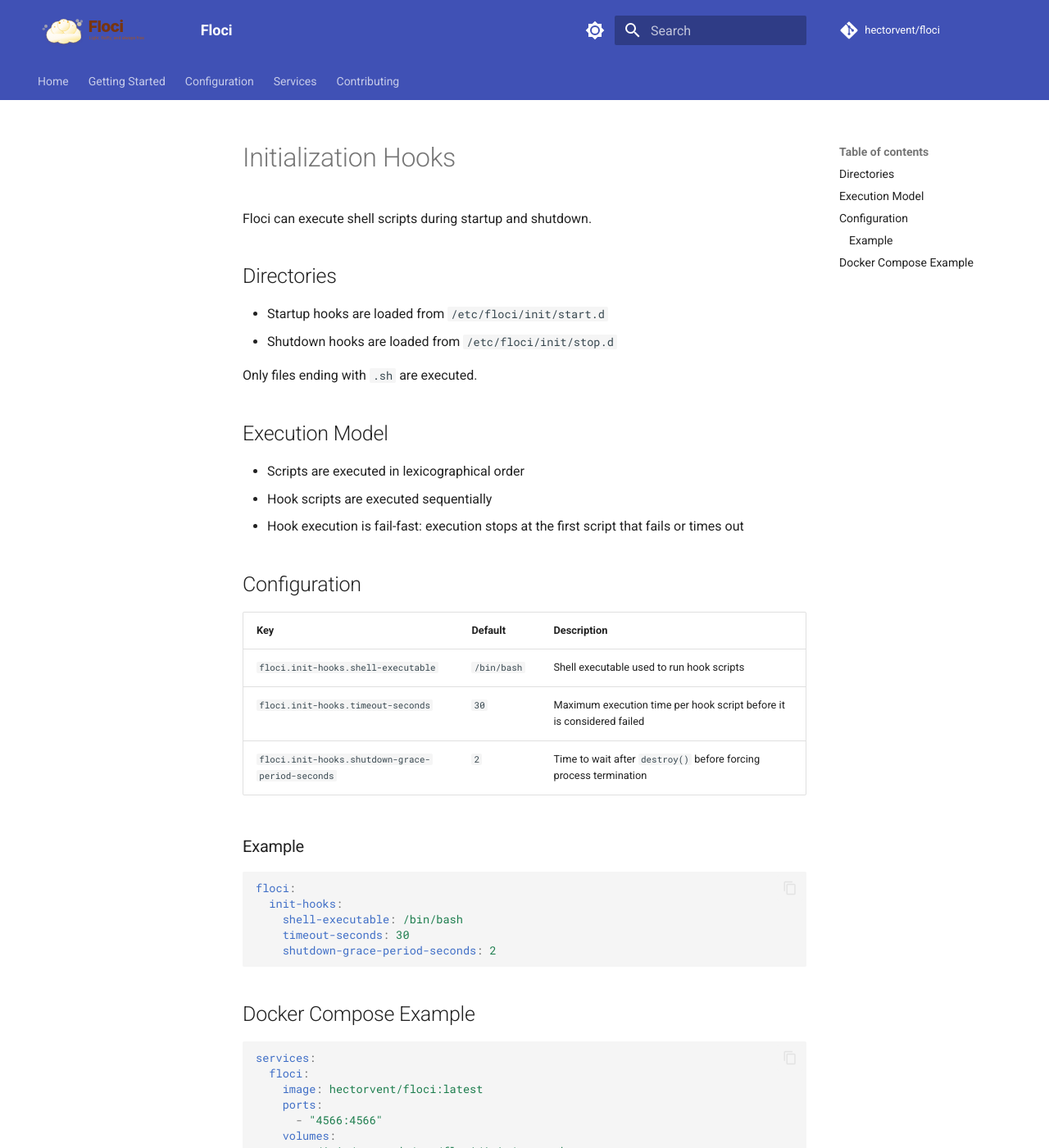
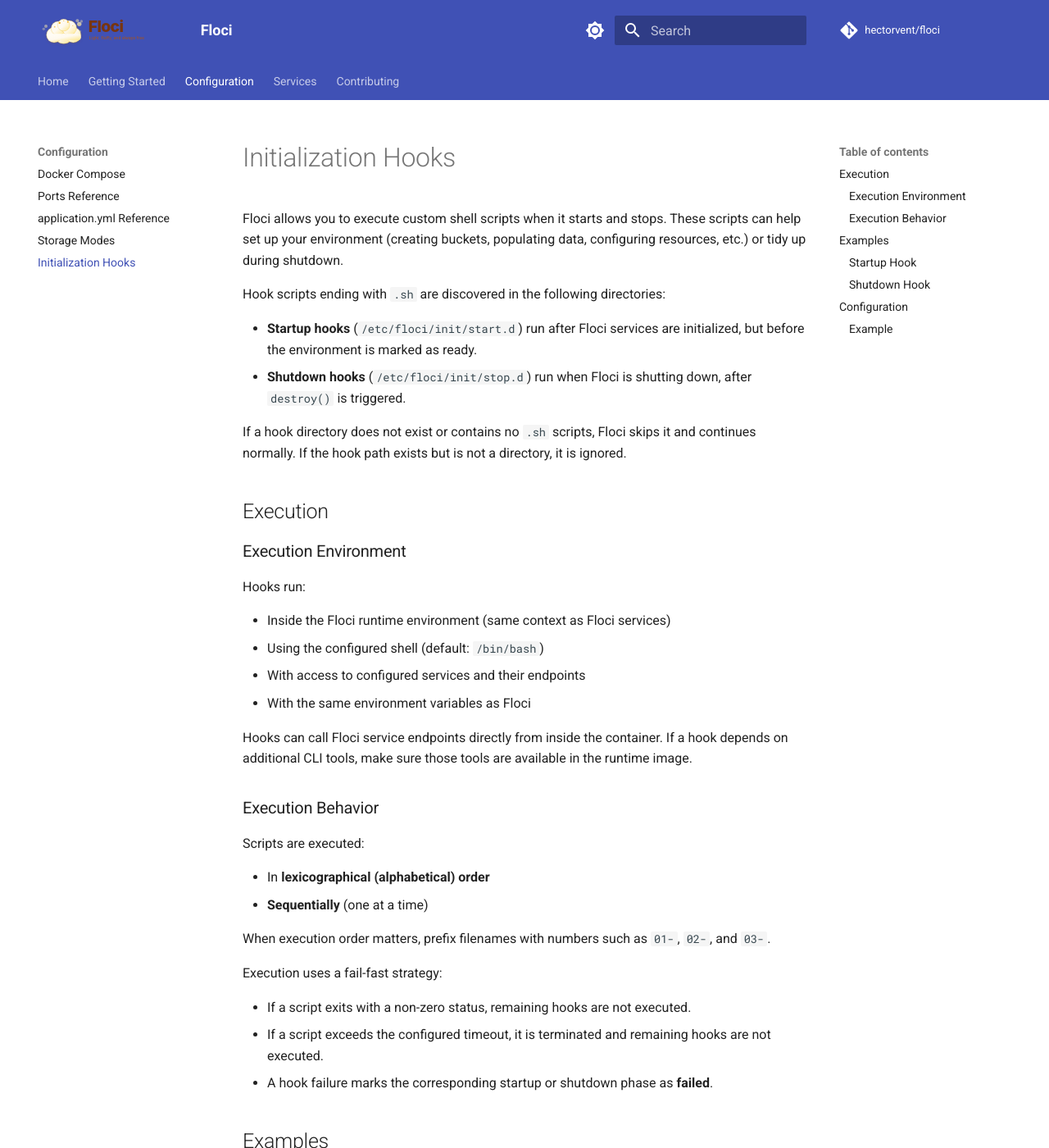
Before and after one commit to ryan00x/aws-terraform-ci-validation, an MkDocs documentation site: the page built from docs/configuration/initialization-hooks.md, in a window 1280 px wide and 1400 px high. Shown: the whole window at 82% size. Built offline with MkDocs 1.6.1 and Material for MkDocs 9.7.7, drawn with Linux system fonts in a browser that asks for light colours; comment, search, counter and statistics services are not loaded; some of the changed text lies outside the part shown.

Commit message:
docs: improve initialization hooks documentation (#144)
* docs: add initialization hooks to navigation

* docs: improve link label for initialization hooks

* docs: expand initialization hooks documentation with examples

````diff
--- a/docs/configuration/initialization-hooks.md
+++ b/docs/configuration/initialization-hooks.md
@@ -1,47 +1,110 @@
 # Initialization Hooks
 
-Floci can execute shell scripts during startup and shutdown.
+Floci allows you to execute custom shell scripts when it starts and stops. These scripts can help set up your
+environment (creating buckets, populating data, configuring resources, etc.) or tidy up during shutdown.
 
-## Directories
+Hook scripts ending with `.sh` are discovered in the following directories:
 
-- Startup hooks are loaded from `/etc/floci/init/start.d`
-- Shutdown hooks are loaded from `/etc/floci/init/stop.d`
+- **Startup hooks** (`/etc/floci/init/start.d`) run after Floci services are initialized, but before the environment is marked as ready.
+- **Shutdown hooks** (`/etc/floci/init/stop.d`) run when Floci is shutting down, after `destroy()` is triggered.
 
-Only files ending with `.sh` are executed.
+If a hook directory does not exist or contains no `.sh` scripts, Floci skips it and continues normally.
+If the hook path exists but is not a directory, it is ignored.
 
-## Execution Model
+## Execution
 
-- Scripts are executed in lexicographical order
-- Hook scripts are executed sequentially
-- Hook execution is fail-fast: execution stops at the first script that fails or times out
+### Execution Environment
+
+Hooks run:
+
+- Inside the Floci runtime environment (same context as Floci services)
+- Using the configured shell (default: `/bin/bash`)
+- With access to configured services and their endpoints
+- With the same environment variables as Floci
+
+Hooks can call Floci service endpoints directly from inside the container. If a hook depends on additional CLI tools,
+make sure those tools are available in the runtime image.
+
+### Execution Behavior
+
+Scripts are executed:
+
+- In **lexicographical (alphabetical) order**
+- **Sequentially** (one at a time)
+
+When execution order matters, prefix filenames with numbers such as `01-`, `02-`, and `03-`.
+
+Execution uses a fail-fast strategy:
+
+- If a script exits with a non-zero status, remaining hooks are not executed.
+- If a script exceeds the configured timeout, it is terminated and remaining hooks are not executed.
+- A hook failure marks the corresponding startup or shutdown phase as **failed**.
+
+## Examples
+
+The following examples assume the runtime image includes the AWS CLI and that Floci is reachable at
+`http://localhost:4566`.
+
+### Startup Hook
+
+For example, a startup hook could look like this:
+
+```sh
+#!/bin/sh
+set -eu
+
+aws --endpoint-url http://localhost:4566 \
+  ssm put-parameter \
+  --name /demo/app/bootstrapped \
+  --type String \
+  --value true \
+  --overwrite
+```
+
+This example assumes the script is stored at `/etc/floci/init/start.d/01-seed-parameter.sh`.
+It seeds a known SSM parameter during startup so tests or local services can rely on it.
+
+### Shutdown Hook
+
+For example, a shutdown hook could look like this:
+
+```sh
+#!/bin/sh
+set -eu
+
+aws --endpoint-url http://localhost:4566 \
+  ssm delete-parameter \
+  --name /demo/app/bootstrapped
+```
+
+This example assumes the script is stored at `/etc/floci/init/stop.d/01-cleanup-parameter.sh`.
+It removes the parameter during shutdown to leave the environment clean.
 
 ## Configuration
 
-| Key | Default | Description |
-|---|---|---|
-| `floci.init-hooks.shell-executable` | `/bin/bash` | Shell executable used to run hook scripts |
-| `floci.init-hooks.timeout-seconds` | `30` | Maximum execution time per hook script before it is considered failed |
-| `floci.init-hooks.shutdown-grace-period-seconds` | `2` | Time to wait after `destroy()` before forcing process termination |
+You can customize hook behavior via configuration:
+
+| Key                                              | Default     | Description                                                                                                      |
+|--------------------------------------------------|-------------|------------------------------------------------------------------------------------------------------------------|
+| `floci.init-hooks.shell-executable`              | `/bin/bash` | Shell executable used to run scripts                                                                             |
+| `floci.init-hooks.timeout-seconds`               | `30`        | Maximum execution time per script before it is terminated and considered failed                                  |
+| `floci.init-hooks.shutdown-grace-period-seconds` | `2`         | Time to wait after calling `destroy()` before forcefully stopping the process (allows cleanup hooks to complete) |
 
 ### Example
+
+The following configuration can be useful when startup hooks perform more in-depth setup work, such as seeding test
+data or provisioning resources before an integration test suite starts.
 
 ```yaml
 floci:
   init-hooks:
-    shell-executable: /bin/bash
-    timeout-seconds: 30
-    shutdown-grace-period-seconds: 2
+    shell-executable: /bin/sh
+    timeout-seconds: 60
+    shutdown-grace-period-seconds: 10
 ```
 
-## Docker Compose Example
+In this example:
 
-```yaml
-services:
-  floci:
-    image: hectorvent/floci:latest
-    ports:
-      - "4566:4566"
-    volumes:
-      - ./init/start.d:/etc/floci/init/start.d:ro
-      - ./init/stop.d:/etc/floci/init/stop.d:ro
-```
+- `shell-executable` uses `/bin/sh` for portable POSIX-compatible scripts.
+- `timeout-seconds: 60` gives startup hooks more time to complete initialization tasks.
+- `shutdown-grace-period-seconds: 10` gives shutdown hooks more time to finish cleanup before Floci stops.
--- a/mkdocs.yml
+++ b/mkdocs.yml
@@ -64,6 +64,7 @@
     - Ports Reference: configuration/ports.md
     - application.yml Reference: configuration/application-yml.md
     - Storage Modes: configuration/storage.md
+    - Initialization Hooks: configuration/initialization-hooks.md
   - Services:
     - Overview: services/index.md
     - SSM Parameter Store: services/ssm.md
````
Also changed, not shown: docs/configuration/docker-compose.md (+1 -1 lines).
